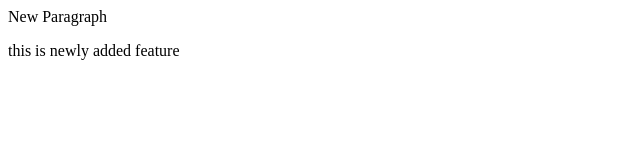
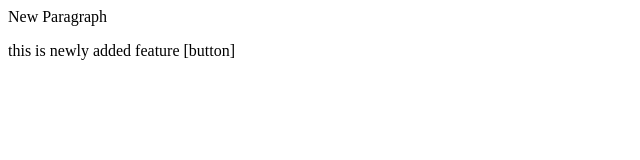
Before and after one commit to Abdulilahi/localrepo, a plain HTML site: page index.html in a window 1280 px wide. Shown: the full height of the page, 0-640 px from the left. Drawn offline with Linux system fonts and the light colour scheme.

Commit message:
add button

```diff
--- a/index.html
+++ b/index.html
@@ -1,2 +1,2 @@
 <p> New Paragraph</p>
-<p> this is newly added feature</p>
+<p> this is newly added feature [button]</p>
```
